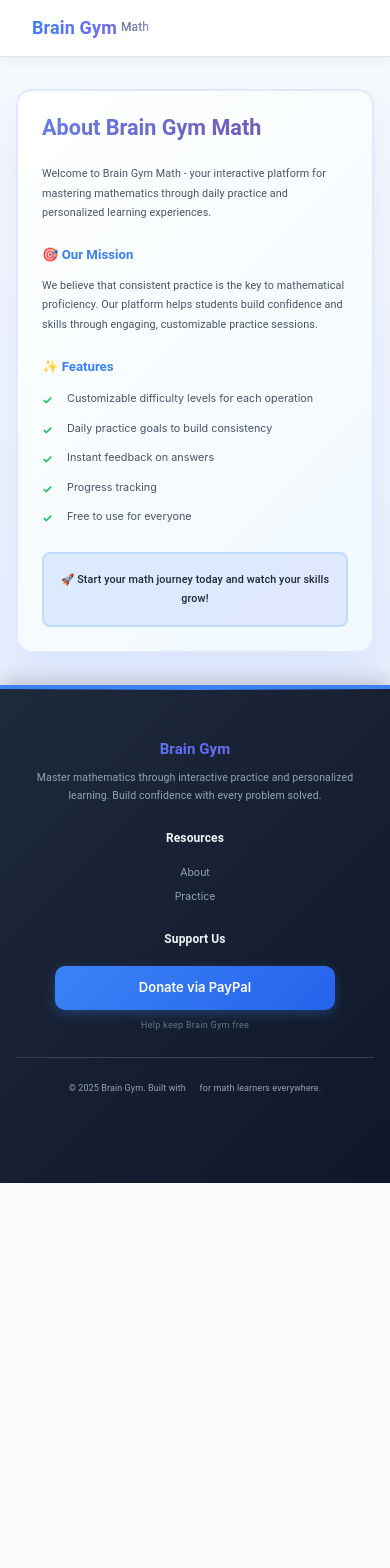
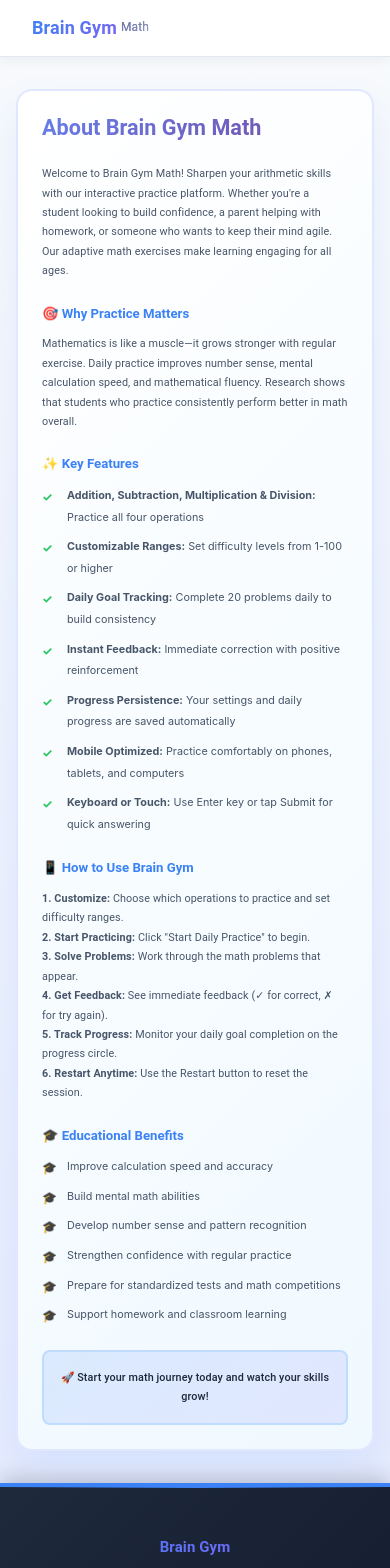
Before and after one commit to kostyati/Brain-Gym, a React (Vite) app: page /about in a window 390 px wide. Shown: the top 1568 px of the page. Before the commit the page ends 1183 px from the top, so only its background shows below. Built offline with nearby package versions, Linux system fonts and the light colour scheme; some icons are missing.

Commit message:
some mobile improvments

```diff
--- a/src/components/AboutPage.jsx
+++ b/src/components/AboutPage.jsx
@@ -36,8 +36,9 @@ export default function AboutPage() {
             fontSize: { xs: '0.9rem', sm: '1rem' }
           }}
         >
-          Welcome to Brain Gym Math - your interactive platform for mastering mathematics through
-          daily practice and personalized learning experiences.
+          Welcome to Brain Gym Math! Sharpen your arithmetic skills with our interactive practice platform.
+          Whether you're a student looking to build confidence, a parent helping with homework, or someone who wants to keep their mind agile.
+          Our adaptive math exercises make learning engaging for all ages.
         </Typography>
 
         <Typography
@@ -53,7 +54,7 @@ export default function AboutPage() {
             fontSize: { xs: '1.1rem', sm: '1.25rem', md: '1.5rem' },
           }}
         >
-          🎯 Our Mission
+          🎯 Why Practice Matters
         </Typography>
         <Typography
           variant="body1"
@@ -64,8 +65,8 @@ export default function AboutPage() {
             fontSize: { xs: '0.9rem', sm: '1rem' }
           }}
         >
-          We believe that consistent practice is the key to mathematical proficiency. Our platform
-          helps students build confidence and skills through engaging, customizable practice sessions.
+          Mathematics is like a muscle—it grows stronger with regular exercise. Daily practice improves number sense,
+          mental calculation speed, and mathematical fluency. Research shows that students who practice consistently perform better in math overall.
         </Typography>
 
         <Typography
@@ -81,7 +82,7 @@ export default function AboutPage() {
             fontSize: { xs: '1.1rem', sm: '1.25rem', md: '1.5rem' },
           }}
         >
-          ✨ Features
+          ✨ Key Features
         </Typography>
         <Box
           component="ul"
@@ -111,11 +112,94 @@ export default function AboutPage() {
             },
           }}
         >
-          <li>Customizable difficulty levels for each operation</li>
-          <li>Daily practice goals to build consistency</li>
-          <li>Instant feedback on answers</li>
-          <li>Progress tracking</li>
-          <li>Free to use for everyone</li>
+          <li><strong>Addition, Subtraction, Multiplication & Division:</strong> Practice all four operations</li>
+          <li><strong>Customizable Ranges:</strong> Set difficulty levels from 1-100 or higher</li>
+          <li><strong>Daily Goal Tracking:</strong> Complete 20 problems daily to build consistency</li>
+          <li><strong>Instant Feedback:</strong> Immediate correction with positive reinforcement</li>
+          <li><strong>Progress Persistence:</strong> Your settings and daily progress are saved automatically</li>
+          <li><strong>Mobile Optimized:</strong> Practice comfortably on phones, tablets, and computers</li>
+          <li><strong>Keyboard or Touch:</strong> Use Enter key or tap Submit for quick answering</li>
+        </Box>
+
+        <Typography
+          variant="h5"
+          sx={{
+            mt: { xs: 3, md: 4 },
+            mb: { xs: 1.5, md: 2 },
+            fontWeight: 600,
+            color: "#3b82f6",
+            display: 'flex',
+            alignItems: 'center',
+            gap: 1,
+            fontSize: { xs: '1.1rem', sm: '1.25rem', md: '1.5rem' },
+          }}
+        >
+          📱 How to Use Brain Gym
+        </Typography>
+        <Typography
+          variant="body1"
+          sx={{
+            mb: { xs: 2, md: 3 },
+            lineHeight: 1.8,
+            color: "#475569",
+            fontSize: { xs: '0.9rem', sm: '1rem' }
+          }}
+        >
+          <strong>1. Customize:</strong> Choose which operations to practice and set difficulty ranges.<br />
+          <strong>2. Start Practicing:</strong> Click "Start Daily Practice" to begin.<br />
+          <strong>3. Solve Problems:</strong> Work through the math problems that appear.<br />
+          <strong>4. Get Feedback:</strong> See immediate feedback (✓ for correct, ✗ for try again).<br />
+          <strong>5. Track Progress:</strong> Monitor your daily goal completion on the progress circle.<br />
+          <strong>6. Restart Anytime:</strong> Use the Restart button to reset the session.
+        </Typography>
+
+        <Typography
+          variant="h5"
+          sx={{
+            mt: { xs: 3, md: 4 },
+            mb: { xs: 1.5, md: 2 },
+            fontWeight: 600,
+            color: "#3b82f6",
+            display: 'flex',
+            alignItems: 'center',
+            gap: 1,
+            fontSize: { xs: '1.1rem', sm: '1.25rem', md: '1.5rem' },
+          }}
+        >
+          🎓 Educational Benefits
+        </Typography>
+        <Box
+          component="ul"
+          sx={{
+            color: "#475569",
+            lineHeight: { xs: 2, md: 2.5 },
+            listStyle: 'none',
+            paddingLeft: 0,
+            fontSize: { xs: '0.9rem', sm: '1rem' },
+            '& li': {
+              paddingLeft: { xs: '25px', md: '30px' },
+              position: 'relative',
+              transition: 'all 0.3s ease',
+              marginBottom: { xs: '8px', md: '12px' },
+              '&:before': {
+                content: '"🎓"',
+                position: 'absolute',
+                left: 0,
+                fontSize: { xs: '1rem', md: '1.2rem' },
+              },
+              '&:hover': {
+                color: '#3b82f6',
+                paddingLeft: { xs: '30px', md: '35px' },
+              },
+            },
+          }}
+        >
+          <li>Improve calculation speed and accuracy</li>
+          <li>Build mental math abilities</li>
+          <li>Develop number sense and pattern recognition</li>
+          <li>Strengthen confidence with regular practice</li>
+          <li>Prepare for standardized tests and math competitions</li>
+          <li>Support homework and classroom learning</li>
         </Box>
 
         <Box
--- a/src/components/GamePage.jsx
+++ b/src/components/GamePage.jsx
@@ -1,4 +1,4 @@
-import { useState } from 'react';
+import { useState, useEffect } from 'react';
 import {
   Box,
   Container,
@@ -31,6 +31,47 @@ export default function GamePage() {
   const [showFeedback, setShowFeedback] = useState(false);
   const [isCorrect, setIsCorrect] = useState(false);
   const dailyGoal = 20;
+
+  // Load saved data on component mount
+  useEffect(() => {
+    const savedSettings = localStorage.getItem('brainGymSettings');
+    const savedProgress = localStorage.getItem('brainGymProgress');
+    const savedDate = localStorage.getItem('brainGymDate');
+    const today = new Date().toDateString();
+
+    if (savedSettings) {
+      try {
+        setSettings(JSON.parse(savedSettings));
+      } catch (e) {
+        console.warn('Failed to load settings from localStorage');
+      }
+    }
+
+    if (savedDate === today && savedProgress) {
+      try {
+        const progress = parseInt(savedProgress, 10);
+        setProblemsSolved(progress);
+      } catch (e) {
+        console.warn('Failed to load progress from localStorage');
+      }
+    } else {
+      // Reset progress for new day
+      setProblemsSolved(0);
+      localStorage.setItem('brainGymProgress', '0');
+      localStorage.setItem('brainGymDate', today);
+    }
+  }, []);
+
+  // Save settings when changed
+  useEffect(() => {
+    localStorage.setItem('brainGymSettings', JSON.stringify(settings));
+  }, [settings]);
+
+  // Save progress when changed
+  useEffect(() => {
+    localStorage.setItem('brainGymProgress', problemsSolved.toString());
+    localStorage.setItem('brainGymDate', new Date().toDateString());
+  }, [problemsSolved]);
 
   const generateProblem = () => {
     const operations = Object.keys(settings).filter(op => settings[op].enabled);
@@ -132,11 +173,19 @@ export default function GamePage() {
           <CardContent className="game-card-content">
             <Grid container spacing={{ xs: 3, sm: 4, md: 4 }}>
               {/* Problem Area - Takes up most of the space */}
-              <Grid item xs={12} lg={7}>
-                <Box className="game-problem-section">
-                  <Typography variant="h1" className="game-math-problem">
+            <Grid item xs={12} lg={7}>
+                <Box className="game-problem-section" role="main" aria-label="Math problem section">
+                  <Typography
+                    variant="h1"
+                    className="game-math-problem"
+                    aria-live="polite"
+                    aria-describedby="problem-description"
+                  >
                     {currentProblem.num1} {currentProblem.operation} {currentProblem.num2} = ?
                   </Typography>
+                  <Box id="problem-description" className="sr-only">
+                    Math problem: {currentProblem.num1} {currentProblem.operation} {currentProblem.num2} equals what?
+                  </Box>
 
                   <Box className="game-input-section">
                     <TextField
@@ -148,12 +197,20 @@ export default function GamePage() {
                       autoFocus
                       key={`input-${problemsSolved}`}
                       className="game-input-field"
+                      inputProps={{
+                        'aria-label': 'Enter your answer',
+                        'aria-describedby': 'input-help'
+                      }}
                     />
+                    <Box id="input-help" className="sr-only">
+                      Input field for math problem answer. Press Enter or tap Submit button to check your answer.
+                    </Box>
                     <Button
                       onClick={handleSubmitAnswer}
                       variant="contained"
                       size="large"
                       className="game-submit-button"
+                      aria-label="Submit answer"
                     >
                       Submit
                     </Button>
--- a/src/index.css
+++ b/src/index.css
@@ -386,6 +386,32 @@ input[type="number"] {
     min-height: 44px;
     min-width: 44px;
   }
+
+  /* Make inputs larger on touch devices */
+  .game-input-field .MuiOutlinedInput-root input {
+    padding: clamp(16px, 4vw, 20px) clamp(20px, 5vw, 30px) !important;
+    font-size: clamp(1.8rem, 5vw, 2.2rem) !important;
+  }
+
+  /* Larger buttons for touch */
+  .game-submit-button,
+  .game-restart-button,
+  .game-back-button {
+    min-height: clamp(56px, 8vw, auto) !important;
+    padding: clamp(0.75rem, 2vw, 1rem) clamp(1.5rem, 4vw, 2rem) !important;
+    font-size: clamp(1.2rem, 3vw, 1.4rem) !important;
+  }
+
+  /* Ensure checkboxes are touchable */
+  .MuiCheckbox-root {
+    padding: clamp(8px, 2vw, 12px) !important;
+  }
+
+  .MuiButton-root {
+    min-height: 44px !important;
+    padding-top: clamp(8px, 2vw, 12px) !important;
+    padding-bottom: clamp(8px, 2vw, 12px) !important;
+  }
 }
 
 /* Game Page Styles */
@@ -434,7 +460,7 @@ input[type="number"] {
   margin-bottom: clamp(0.75rem, 3vw, 1rem);
   animation: scaleIn 0.5s ease-out;
   line-height: 1.1;
-  font-size: clamp(2.5rem, 6vw, 4rem);
+  font-size: clamp(1.8rem, 8vw, 4rem);
   font-weight: 700;
   background: linear-gradient(135deg, #667eea 0%, #764ba2 100%);
   -webkit-background-clip: text;
```
